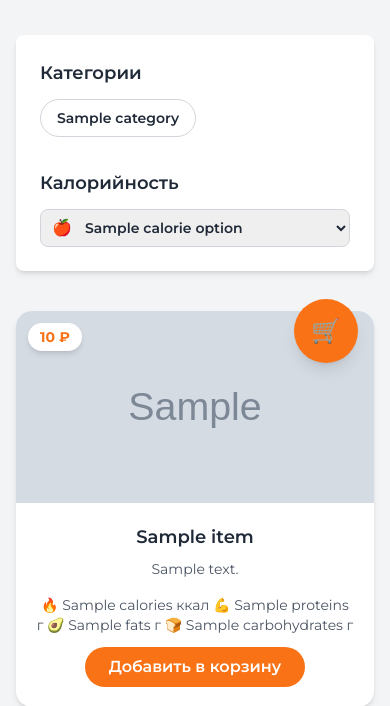
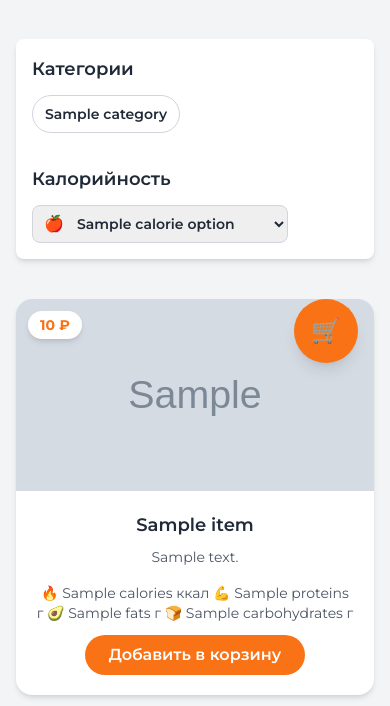
Before and after one commit to MDx3R/fast-fit, a Python web app: template templates/menu.html in a window 390 px wide; the page is wider, and only the part inside the window is pictured. Shown: the part 449-1155 px from the top of that part. Run offline with Jinja, Linux system fonts and the light colour scheme; the template is opened without the code that fills it: most values are stand-ins (such as "Sample title", 1, 10 or a date in 2020); grey boxes marked "Sample" are stand-in pictures; some libraries are stand-ins or nearby versions.

Commit message:
refact: improve adaptibility

```diff
--- a/templates/base.html
+++ b/templates/base.html
@@ -14,25 +14,34 @@
     </style>
 </head>
 <body class="bg-gray-100 text-gray-800">
-    <!-- Шапка -->
+
 <header class="bg-gradient-to-r from-orange-500 to-orange-400 text-white py-4 shadow-md sticky top-0 z-50">
     <div class="max-w-7xl mx-auto px-4 sm:px-6 lg:px-8 flex items-center justify-between">
+
         <!-- Левая часть -->
         <div class="flex items-center gap-4">
             <a href="{{ url_for('menu') }}" class="text-2xl font-bold uppercase tracking-wide">FastFit</a>
-                <div class="flex items-center gap-2 text-lg font-semibold cursor-pointer">
+            <div class="hidden sm:flex items-center gap-2 text-lg font-semibold cursor-pointer">
                 <span>📍</span>
                 <span>{{ city|default('Москва') }}</span>
             </div>
         </div>
+
+        <!-- Бургер-кнопка (мобилка) -->
+        <button id="burger-btn" class="sm:hidden text-3xl focus:outline-none">
+            ☰
+        </button>
+
         <!-- Навигация -->
-            <nav class="flex gap-6">
+        <nav id="mobile-menu" class="hidden sm:flex gap-6 flex-col sm:flex-row absolute sm:static top-full left-0 w-full sm:w-auto bg-orange-500 sm:bg-transparent text-white sm:mt-0 mt-3 p-4 sm:p-0 shadow-md sm:shadow-none">
             <a href="{{ url_for('menu') }}" class="font-semibold hover:opacity-80 transition-opacity">Меню</a>
+
             {% if request.cookies.get('access_token') %}
                 <a href="{{ url_for('profile') }}" class="font-semibold hover:opacity-80 transition-opacity">Профиль</a>
             {% else %}
                 <a href="{{ url_for('login') }}" class="font-semibold hover:opacity-80 transition-opacity">Войти</a>
             {% endif %}
+
             <a href="{{ url_for('cart') }}" class="font-semibold hover:opacity-80 transition-opacity relative">
                 Корзина
                 <span id="cart-counter" class="hidden absolute -top-2 -right-4 bg-red-500 text-white text-xs rounded-full w-5 h-5 flex items-center justify-center"></span>
@@ -41,9 +50,16 @@
     </div>
 </header>
 
-    <!-- Контейнер -->
 {% block content %}{% endblock %}
+{% block scripts %}{% endblock %}
 
-    {% block scripts %}{% endblock %}
+<script>
+    const btn = document.getElementById('burger-btn');
+    const menu = document.getElementById('mobile-menu');
+    btn.addEventListener('click', () => {
+        menu.classList.toggle('hidden');
+    });
+</script>
+
 </body>
 </html>
--- a/templates/menu.html
+++ b/templates/menu.html
@@ -57,16 +57,19 @@
     </div>
 
     <!-- Filters -->
-    <div class="bg-white p-6 rounded-lg shadow-md mb-10 flex flex-col sm:flex-row sm:justify-between sm:items-center gap-6">
+    <div class="bg-white p-4 sm:p-6 rounded-lg shadow-md mb-10">
+        <div class="flex flex-col lg:flex-row lg:items-center gap-6">
+            <!-- Categories -->
             <div class="flex-1">
                 <h3 class="text-lg font-semibold mb-3">Категории</h3>
-            <div class="category-buttons flex gap-3 overflow-x-auto pb-2 scroll-smooth">
+                <div class="category-buttons flex gap-2 sm:gap-3 overflow-x-auto pb-2 scroll-smooth -mx-4 sm:mx-0 px-4 sm:px-0">
                     {% for category in categories %}
-                <button class="filter-btn px-4 py-2 border border-gray-300 rounded-full text-sm font-semibold whitespace-nowrap hover:bg-orange-500 hover:text-white hover:border-orange-500 transition-all" data-category="{{ category.id }}">{{ category.name }}</button>
+                    <button class="filter-btn min-w-fit px-3 sm:px-4 py-2 border border-gray-300 rounded-full text-sm font-semibold whitespace-nowrap hover:bg-orange-500 hover:text-white hover:border-orange-500 transition-all" data-category="{{ category.id }}">{{ category.name }}</button>
                     {% endfor %}
                 </div>
             </div>
-        <div class="w-full sm:w-64 relative">
+            <!-- Calories Filter -->
+            <div class="w-64 lg:flex-shrink-0">
                 <h3 class="text-lg font-semibold mb-3">Калорийность</h3>
                 <div class="relative">
                     <span class="absolute left-3 top-1/2 transform -translate-y-1/2 text-gray-500">🍎</span>
@@ -75,6 +78,7 @@
                         <option value="{{ calorie_option.value }}">{{ calorie_option.label }}</option>
                         {% endfor %}
                     </select>
+                </div>
             </div>
         </div>
     </div>
```
Lines whose indentation alone changed are shown as unchanged.
